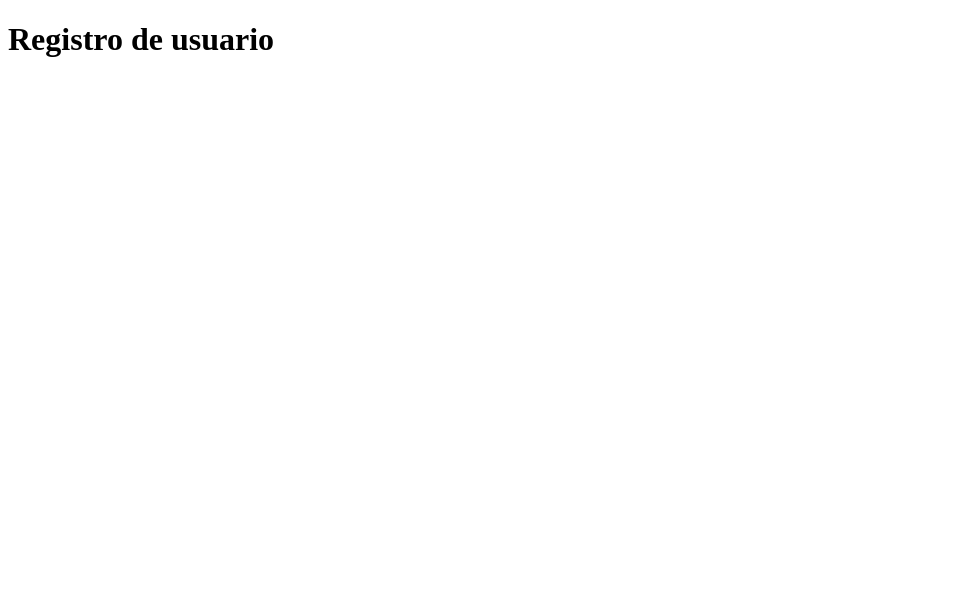
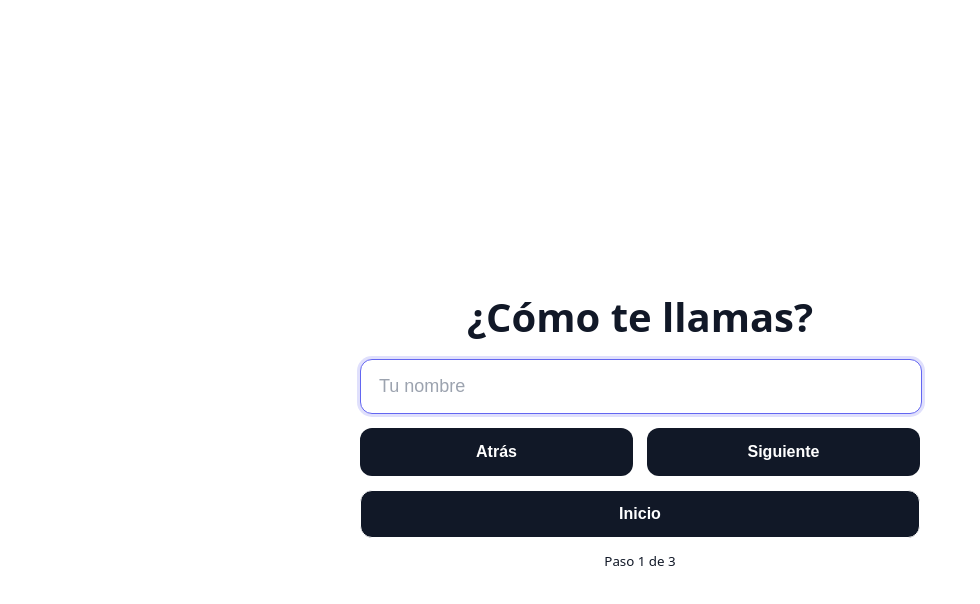
Before and after one commit to CestSam23/ReEdu, a React (Vite) app in the folder frontend/: page /registro in a window 1280 px wide. Shown: the top 604 px of the page, without its empty margins (0-980 px from the left). Built offline with nearby package versions, Linux system fonts and the light colour scheme.

Commit message:
Pagina registro finalizada (falta el back)

```diff
--- a/frontend/src/pages/Register.jsx
+++ b/frontend/src/pages/Register.jsx
@@ -1,3 +1,59 @@
-export default function Register() {
-  return <h1>Registro de usuario</h1>
+import { useState } from "react";
+import "./signup.css";
+
+
+export default function SignupStepper() {
+  const steps = [
+    { id: 0, label: "¿Cómo te llamas?", type: "text",     key: "name",  placeholder: "Tu nombre" },
+    { id: 1, label: "Introduce tu correo", type: "email",  key: "email", placeholder: "tucorreo@ejemplo.com" },
+    { id: 2, label: "Crea una contraseña", type: "password", key: "pass",  placeholder: "Mín. 8 caracteres" },
+  ];
+
+  const [step, setStep]   = useState(0);
+  const [form, setForm]   = useState({ name: "", email: "", pass: "" });
+
+  const current = steps[step];
+
+  const onChange = (e) => setForm({ ...form, [current.key]: e.target.value });
+
+  const next = () => {
+    if (step < steps.length - 1) {
+      setStep(step + 1);
+    } else {
+      alert(`Registro completo: ${form.name} – ${form.email}`);
+      //probable back?
+    }
+  };
+
+  const back = () => {
+    if (step > 0) setStep(step - 1);
+  };
+
+  return (
+    <main className="page simple">
+      <section className="stack">
+        <h1 className="question">{current.label}</h1>
+
+        <input
+          className="input"
+          type={current.type}
+          placeholder={current.placeholder}
+          value={form[current.key]}
+          onChange={onChange}
+          autoFocus
+        />
+
+        <div className="actions">
+          <button className="btn ghost" onClick={back} disabled={step === 0}>Atrás</button>
+          <button className="btn" onClick={next}>
+            {step === steps.length - 1 ? "Crear cuenta" : "Siguiente"}
+          </button>
+        </div>
+
+        <button className="btn back" onClick={()=> window.location.href="/"} > Inicio</button>
+
+        <small className="muted">Paso {step + 1} de {steps.length}</small>
+      </section>
+    </main>
+  );
 }
--- /dev/null
+++ b/frontend/src/pages/signup.css
@@ -0,0 +1,116 @@
+:root{
+  --bg: #ffffff;
+  --text: #111827;
+  --muted: #6b7280;
+
+  --question-size: clamp(28px, 6vw, 40px);
+  --card-width: 560px;
+
+  --input-bd: #d1d5db;
+  --input-bg: #fff;
+  --input-radius: 12px;
+  --input-pad: 16px 18px;
+  --input-font: 18px;
+  --focus-bd: #6366f1;
+  --focus-ring: #6366f133;
+  --error-bd: #ef4444;
+  --error-ring: #ef444433;
+
+  --btn-bg: #111827;
+  --btn-text: #fff;
+  --btn-radius: 12px;
+  --btn-pad: 14px 18px;
+  --btn-font: 16px;
+
+  --gap: 14px;
+}
+
+/* página completa */
+.page.simple{
+  min-height: 100dvh;
+  display: grid;
+  place-items: center;
+  background: var(--bg);
+  color: var(--text);
+  padding: 24px;
+  font-family: system-ui, -apple-system, Segoe UI, Roboto, Inter, sans-serif;
+}
+
+/* columna central */
+.stack{
+  width: 100%;
+  max-width: var(--card-width);
+  display: grid;
+  gap: var(--gap);
+  text-align: center;
+}
+
+
+.question{
+  font-size: var(--question-size);
+  font-weight: 800;
+  line-height: 1.1;
+  margin: 0 0 6px;
+}
+
+/* Input simple */
+.input{
+  width: 93.5%;
+  padding: var(--input-pad);
+  border-radius: var(--input-radius);
+  border: 1px solid var(--input-bd);
+  background: var(--input-bg);
+  font-size: var(--input-font);
+  outline: none;
+  transition: border .15s, box-shadow .15s, background .15s;
+}
+.input::placeholder{ color: #9ca3af; }
+.input:focus{
+  border-color: var(--focus-bd);
+  box-shadow: 0 0 0 3px var(--focus-ring);
+  background: #fff;
+}
+.input.error{
+  border-color: var(--error-bd);
+  box-shadow: 0 0 0 3px var(--error-ring);
+}
+
+/* Ayuda */
+.hint{
+  color: #b91c1c;
+  font-size: 14px;
+  margin-top: -4px;
+}
+
+/* Botones */
+.actions{
+  display: grid;
+  grid-template-columns: 1fr 1fr;
+  gap: var(--gap);
+}
+.btn{
+  padding: var(--btn-pad);
+  border-radius: var(--btn-radius);
+  border: 1px solid transparent;
+  background: var(--btn-bg);
+  color: var(--btn-text);
+  font-weight: 700;
+  font-size: var(--btn-font);
+  cursor: pointer;
+  transition: filter .15s, transform .05s, background .15s, color .15s, border .15s;
+}
+.btn:hover{ filter: brightness(0.97); }
+.btn:active{ transform: translateY(1px); }
+
+/*boton para volver a inicio*/
+.btn.back {
+  padding: var(--btn-pad);
+  border-radius: var(--btn-radius);
+  border: 1px solid ;
+  background: var(--btn-bg);
+  color: var(--btn-text);
+  font-weight: 800;
+  font-size: var(--btn-font);
+  cursor: pointer;
+  transition: filter .15s, transform .05s, background .15s, color .15s, border .15s;
+}
```
